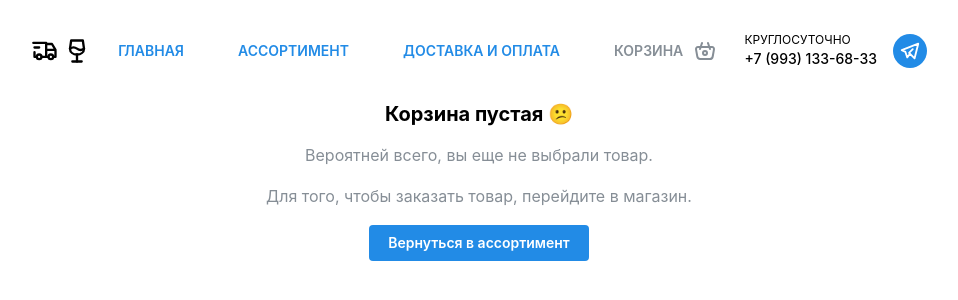
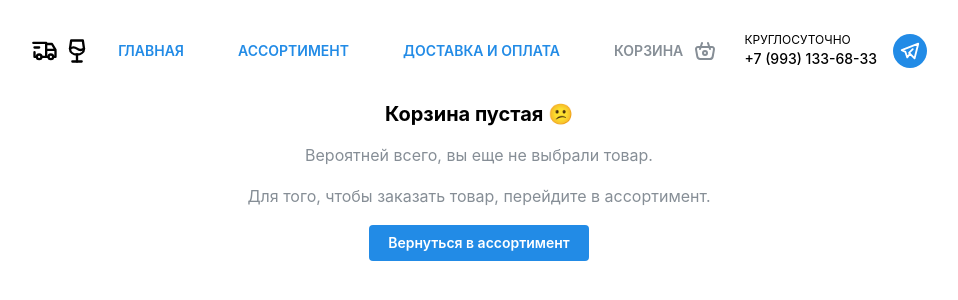
Before and after one commit to EgorYakovlev25/delivery-alko, a React (Vite) app: page /cart in a window 1280 px wide. Shown: the top 300 px of the page, without its empty margins (161-1119 px from the left). Built offline with nearby package versions, Linux system fonts and the light colour scheme.

Commit message:
магазин - ассортимент

```diff
--- a/src/pages/Cart.jsx
+++ b/src/pages/Cart.jsx
@@ -31,7 +31,7 @@ export default function Cart() {
                     Вероятней всего, вы еще не выбрали товар.
                 </Text>
                 <Text size="md" c={'gray.6'}>
-                    Для того, чтобы заказать товар, перейдите в магазин.
+                    Для того, чтобы заказать товар, перейдите в ассортимент.
                 </Text>
                 <Button onClick={() => navigate('/shop')}>Вернуться в ассортимент</Button>
             </Stack>
```
